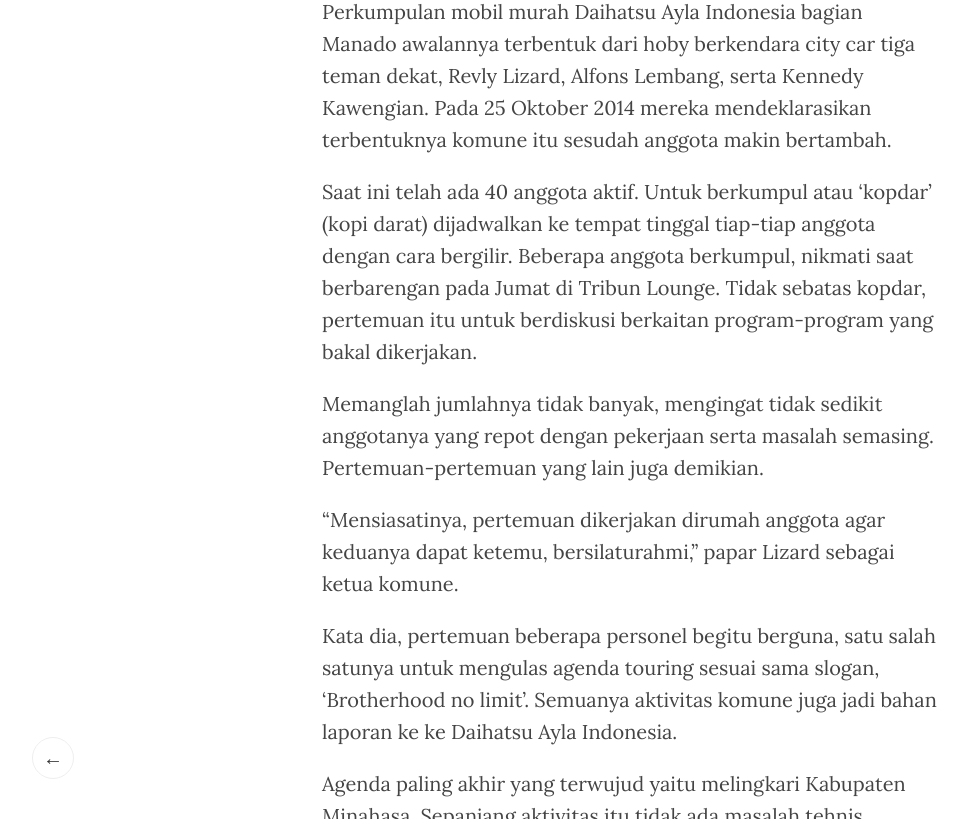
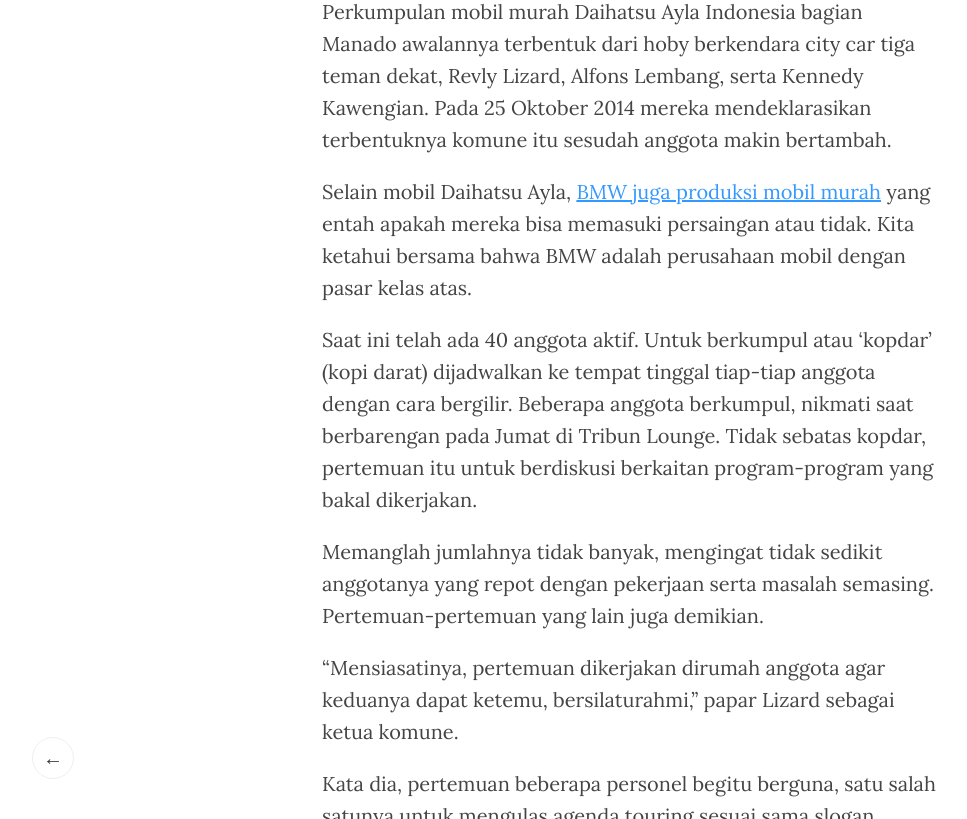
Before and after one commit to articlemetrics/articlemetrics.github.io, a Jekyll site: the page built from _posts/2016-05-16-perkumpulan-baru-penggemar-mobil-ayla-di-manado.markdown, in a window 1280 px wide and 900 px high, scrolled down 1003 px, cut to the strip 81-900 px from the top of the window. Shown: the whole strip, without its empty margins (8-975 px from the left). Built offline with Jekyll 4.4.1, drawn with Linux system fonts in a browser that asks for light colours.

Commit message:
Post update: Perkumpulan Baru Penggemar Mobil Ayla di Manado

```diff
--- a/_posts/2016-05-16-perkumpulan-baru-penggemar-mobil-ayla-di-manado.markdown
+++ b/_posts/2016-05-16-perkumpulan-baru-penggemar-mobil-ayla-di-manado.markdown
@@ -8,6 +8,8 @@ Memiliki mobil mungkin menjadi pengalaman paling indah dalam kehidupan anda. Bag
 <img src="http://cdn1-a.production.liputan6.static6.com/medias/1063062/big/097220900_1448178790-20151121235155.jpg">
 
 Perkumpulan mobil murah Daihatsu Ayla Indonesia bagian Manado awalannya terbentuk dari hoby berkendara city car tiga teman dekat, Revly Lizard, Alfons Lembang, serta Kennedy Kawengian. Pada 25 Oktober 2014 mereka mendeklarasikan terbentuknya komune itu sesudah anggota makin bertambah.
+
+Selain mobil Daihatsu Ayla, <a href="https://trello.com/c/jskvCqFH/5-mobil-bmw-dirakit-lokal-masih-belum-bisa-murah">BMW juga produksi mobil murah</a> yang entah apakah mereka bisa memasuki persaingan atau tidak. Kita ketahui bersama bahwa BMW adalah perusahaan mobil dengan pasar kelas atas.
 
 Saat ini telah ada 40 anggota aktif. Untuk berkumpul atau 'kopdar' (kopi darat) dijadwalkan ke tempat tinggal tiap-tiap anggota dengan cara bergilir. Beberapa anggota berkumpul, nikmati saat berbarengan pada Jumat di Tribun Lounge. Tidak sebatas kopdar, pertemuan itu untuk berdiskusi berkaitan program-program yang bakal dikerjakan.
 
```
